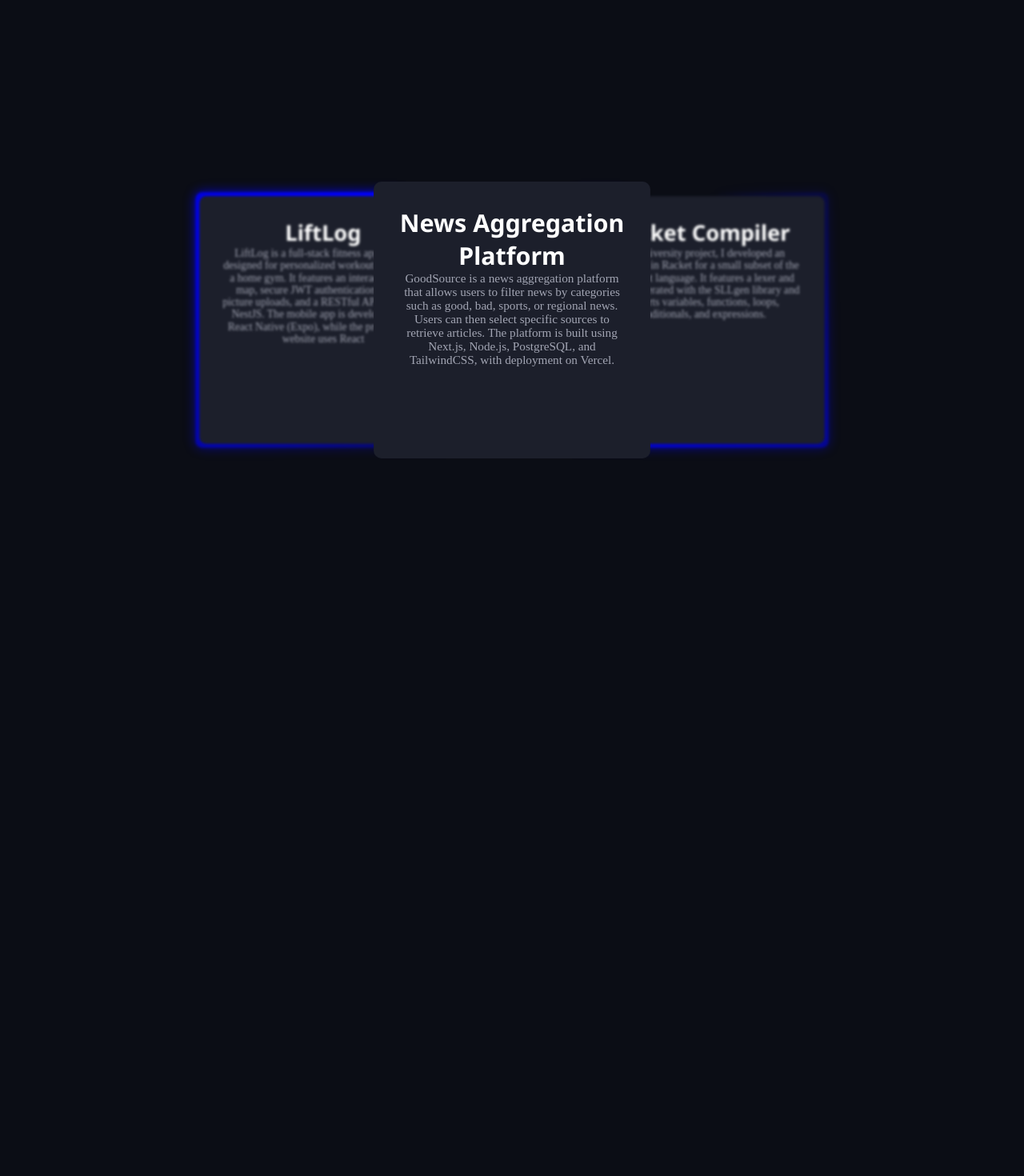
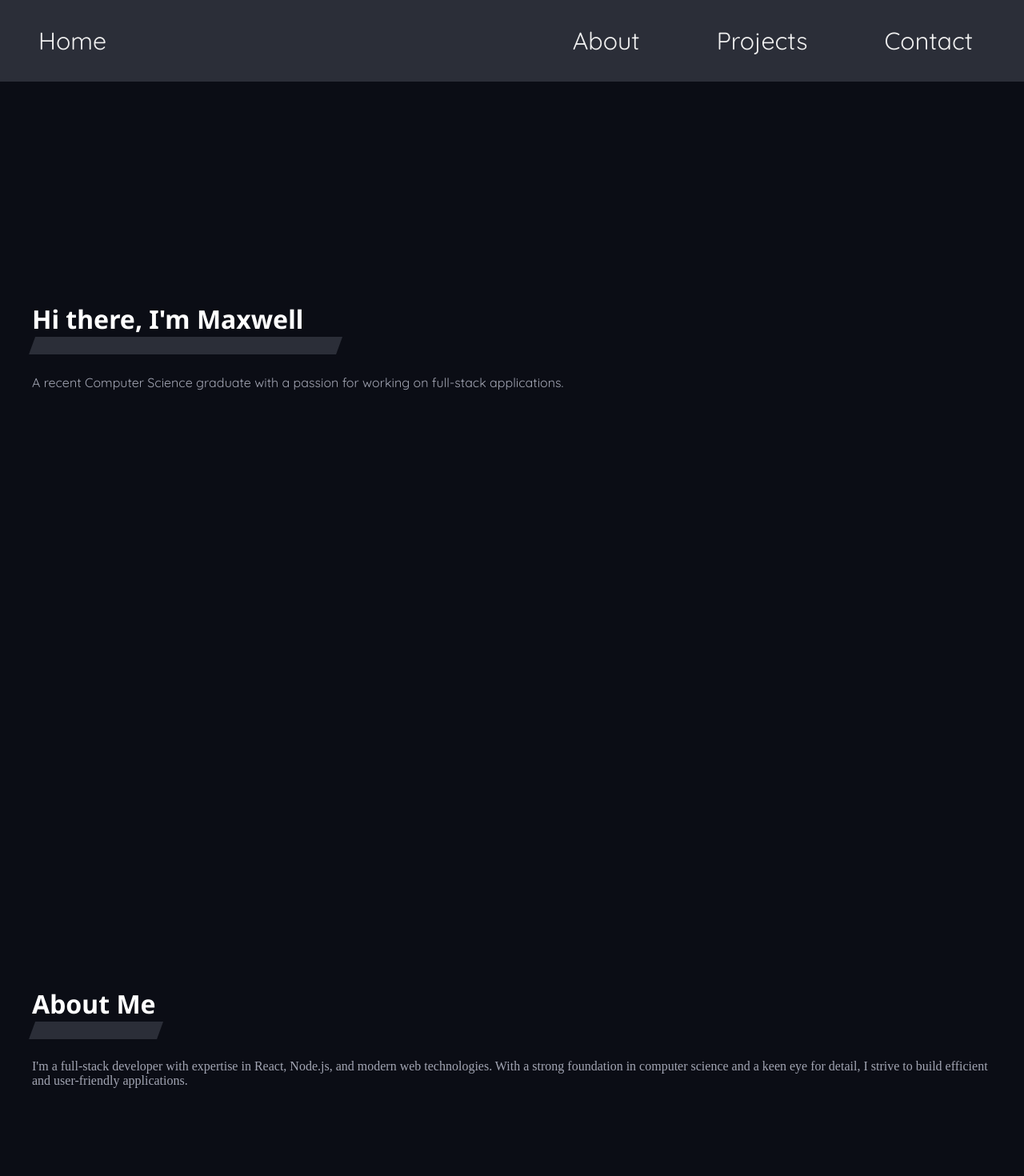
Before and after one commit to MaxwellHinton/Portfolio, a Next.js app: page / in a window 1280 px wide. Shown: the top 1470 px of the page at 80% size. Before the commit the page ends 800 px from the top, so only its background shows below. Built offline with nearby package versions, Linux system fonts and the light colour scheme.

Commit message:
Feat: Added sections + progress bar

```diff
--- a/src/app/globals.css
+++ b/src/app/globals.css
@@ -5,8 +5,7 @@
 }
 
 html {
-  font-family: Poppins;
-  color: #f0f0f0;
+  scroll-behavior: smooth;
 }
 
 body {
@@ -21,16 +20,46 @@
 h1 {
   font-size: 2em;
   color: white;
+  position: relative;
+}
+
+.section-header::after {
+  content: '';
+  position: absolute;
+  left: 0;
+  width: 5em;
+  height: 0.7em;
+  background: #2b2e38;
+  bottom: -1.5rem;
+  transform: skew(-20deg);
+}
+
+.home-section-header::after {
+  content: '';
+  position: absolute;
+  left: 0;
+  width: 12em;
+  height: 0.7em;
+  background: #2b2e38;
+  bottom: -1.5rem;
+  transform: skew(-20deg);
+}
+
+.main-container {
+  width: 100%;
+  max-width: 1200px;
+  margin: 0 auto; /* Account for fixed header */
 }
 
 /* Project Container and Card Wrapper Styles */
 .project-container {
+  width: 100%;
   display: flex;
   flex-direction: row;
   align-items: center;
   justify-content: center;
   gap: 0;
-  padding: 2em;
+  padding-top: 2em;
   transition: gap 0.5s ease;
 }
 
@@ -132,7 +161,7 @@
   left: 50%;
   border-radius: 10px;
   z-index: -1;
-  background: conic-gradient(from var(--angle), transparent 10%, blue);
+  background: conic-gradient(from var(--angle), transparent 20%, blue, gray);
   animation: 6s spin linear infinite;
 }
 
@@ -142,12 +171,12 @@
   width: 100%;
   translate: -50% -50%;
   position: absolute;
-  padding: 6px;
+  padding: 0.5rem;
   top: 50%;
   left: 50%;
   border-radius: 10px;
   z-index: -1;
-  background: conic-gradient(from var(--angle), transparent 10%, blue);
+  background: conic-gradient(from var(--angle), transparent 20%, blue, gray);
   animation: 6s reverse-spin linear infinite;
 }
 
@@ -157,7 +186,7 @@
   width: 100%;
   translate: -50% -50%;
   position: absolute;
-  padding: 6px;
+  padding: 0.5rem;
   top: 50%;
   left: 50%;
   border-radius: 10px;
@@ -199,3 +228,109 @@
     --angle: 0deg;
   }
 }
+
+/* Header styling */
+.header {
+  position: fixed;
+  top: 0;
+  left: 0;
+  width: 100%;
+  background: #2b2e38;
+  padding: 2rem 2rem;
+  backdrop-filter: blur(8px);
+  z-index: 1000;
+  display: flex;
+  flex-direction: column;
+}
+
+.progress-bar {
+  position: absolute;
+  bottom: 0;
+  left: 0;
+  height: 3px;
+  width: 0%;
+  background: linear-gradient(to right, #7685a6, blue);
+  transition: width 0.1s ease-out;
+}
+
+.progress-bar::after {
+  content: '';
+  position: absolute;
+  top: 0;
+  left: 0;
+  width: 100%;
+  height: 100%;
+  background: inherit;
+  filter: blur(3px);
+  opacity: 0.7;
+}
+.nav-container {
+  margin: 0;
+  display: flex;
+  justify-content: space-between;
+  align-items: center;
+}
+
+.nav-links {
+  display: flex;
+  gap: 6rem;
+  list-style: none;
+  margin: 0;
+  padding: 0;
+}
+
+.nav-left {
+  display: flex;
+  padding-left: 1rem;
+}
+
+.nav-right {
+  display: flex;
+  padding-right: 6rem;
+}
+
+.nav-links a {
+  color: #f0f0f0;
+  text-decoration: none;
+  font-size: 1.9rem;
+  transition: color 0.3s ease;
+}
+
+.nav-links a:hover {
+  color: rgb(78, 78, 225);
+}
+
+.nav-links a:hover::after {
+  width: 100%;
+}
+
+/* Mobile responsive styles */
+@media (max-width: 768px) {
+  .nav-links {
+    justify-content: center;
+    gap: 1rem;
+  }
+
+  .nav-links a {
+    font-size: 0.9rem;
+  }
+}
+
+/* Section styling */
+.section {
+  min-height: 100vh;
+  padding: 2rem 0rem;
+  display: flex;
+  flex-direction: column;
+  justify-content: center;
+}
+
+.section-header {
+  margin-bottom: 3rem;
+  position: relative;
+}
+
+.home-section-header {
+  margin-bottom: 3rem;
+  position: relative;
+}
--- a/src/app/page.js
+++ b/src/app/page.js
@@ -1,19 +1,98 @@
+"use client";
+
 import { Noto_Sans } from "next/font/google";
+import { Quicksand } from "next/font/google";
+import { useEffect } from "react";
 
 const noto = Noto_Sans({
   weight: ["400", "500", "600", "700"],
   subsets: ["latin"],
 });
 
+const quicksand = Quicksand({
+  weight: ["400", "500", "600", "700"],
+  subsets: ["latin"],
+});
+
 export default function Home() {
+
+  useEffect(() => {
+    const scrollProgress = () => {
+      const totalHeight = document.documentElement.scrollHeight - window.innerHeight;
+      const progress = (window.scrollY / totalHeight) * 100;
+      const progressBar = document.querySelector('.progress-bar');
+
+      if(progressBar) {
+        progressBar.style.width = `${progress}%`;
+      }
+    };
+    window.addEventListener('scroll', scrollProgress);
+    return () => window.removeEventListener('scroll', scrollProgress);
+  }, []);
   return (
+    <>
+      <header className="header">
+        <div className="progress-bar"></div>
+        <nav className="nav-container">
+          <div className="nav-left">
+            <ul className="nav-links">
+              <li><a href="#home" className={quicksand.className}>Home</a></li>
+            </ul>
+          </div>
+          <div className="nav-right">
+            <ul className="nav-links">
+              <li><a href="#about" className={quicksand.className}>About</a></li>
+              <li><a href="#projects" className={quicksand.className}>Projects</a></li>
+              <li><a href="#contact" className={quicksand.className}>Contact</a></li>
+            </ul>
+          </div>
+        </nav>
+      </header>
+
+      <main className="main-container">
+        {/* Home Section */}
+        <section id="home" className="section">
+          <h1 className={`home-section-header ${noto.className}`}>Hi there, I'm Maxwell</h1>
+          <p className={`${quicksand.className}`}>
+            A recent Computer Science graduate with a passion for working on full-stack applications.
+          </p>
+        </section>
+
+        {/* About Section */}
+        <section id="about" className="section">
+          <h1 className={`section-header ${noto.className}`}>About Me</h1>
+          <p>
+            I'm a full-stack developer with expertise in React, Node.js, and modern
+            web technologies. With a strong foundation in computer science and a
+            keen eye for detail, I strive to build efficient and user-friendly
+            applications.
+          </p>
+        </section>
+
+        {/* Projects Section */}
+        <section id="projects" className="section">
+          <h1 className={`section-header ${noto.className}`}>Projects</h1>
           <div className="project-container">
             <div className="card-wrapper">
               <div className="card-1">
                 <div className="card-gradient"></div>
                 <div className="card-content">
+                  <h1 className={noto.className}>News Aggregation Platform</h1>
+                    <p className={quicksand.className}>
+                    GoodSource is a news aggregation platform that allows users to filter news by categories such as good, bad, sports, or regional news.
+                    Users can then select specific sources to retrieve articles.
+                    The platform is built using Next.js, Node.js, PostgreSQL, and TailwindCSS, with deployment on Vercel.
+                    </p>
+                </div>
+              </div>
+            </div>
+
+            <div className="card-wrapper">
+              <div className="middle_card">
+                <div className="card-gradient"></div>
+                <div className="card-content">
                   <h1 className={noto.className}>LiftLog</h1>
-            <p>
+                    <p className={quicksand.className}>
                     LiftLog is a full-stack fitness application designed for personalized workout tracking at a home gym.
                     It features an interactive gym map, secure JWT authentication, profile picture uploads, and a RESTful API built with NestJS.
                     The mobile app is developed with React Native (Expo), while the promotional website uses React
@@ -23,25 +102,11 @@
             </div>
 
             <div className="card-wrapper">
-        <div className="middle_card">
-          <div className="card-gradient"></div>
-          <div className="card-content">
-            <h1 className={noto.className}>News Aggregation Platform</h1>
-            <p>
-            GoodSource is a news aggregation platform that allows users to filter news by categories such as good, bad, sports, or regional news.
-            Users can then select specific sources to retrieve articles.
-            The platform is built using Next.js, Node.js, PostgreSQL, and TailwindCSS, with deployment on Vercel.
-            </p>
-          </div>
-        </div>
-      </div>
-
-      <div className="card-wrapper">
               <div className="card">
                 <div className="card-gradient"></div>
                 <div className="card-content">
-            <h1 className={noto.className}>Racket Compiler</h1>
-            <p>
+                  <h1 className={noto.className}>Racket Interpreter</h1>
+                  <p className={quicksand.className}>
                   As a university project, I developed an interpreter in Racket for a small subset of the JavaScript language.
                   It features a lexer and parser generated with the SLLgen library and supports variables, functions, loops, conditionals, and expressions.
                   </p>
@@ -49,5 +114,17 @@
               </div>
             </div>
           </div>
+        </section>
+
+        {/* Contact Section */}
+        <section id="contact" className="section">
+          <h1 className={`section-header ${noto.className}`}>Get In Touch</h1>
+          <p>
+            I'm always open to new opportunities and collaborations. Feel free to
+            reach out to me at [your@email.com] or connect with me on LinkedIn.
+          </p>
+        </section>
+      </main>
+    </>
   );
 };
```
Lines whose indentation alone changed are shown as unchanged.
